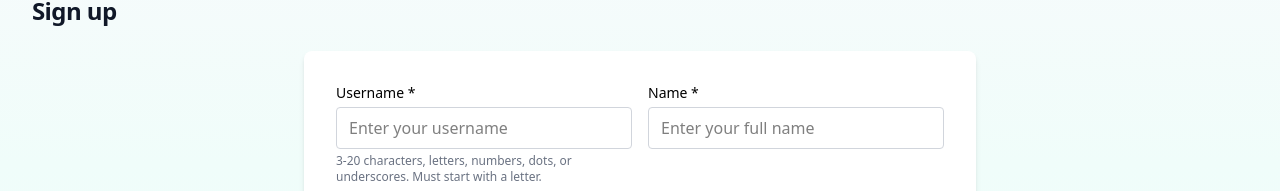
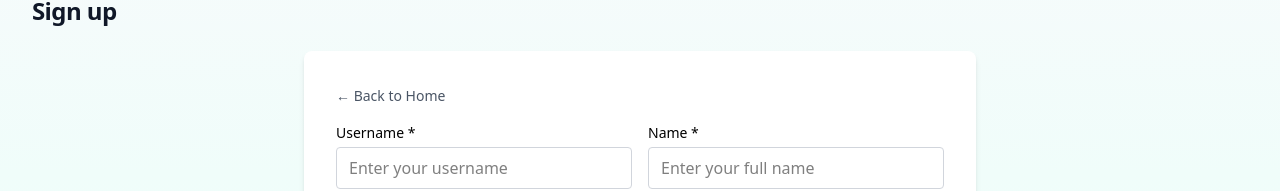
Before and after one commit to oss-slu/TheHealthApp, a React (Vite) app in the folder frontend/: page /auth/signup in a window 1280 px wide. Shown: the part 118-309 px from the top of the page. Built offline with nearby package versions, Linux system fonts and the light colour scheme; no server answers.

Commit message:
Add Back to Home navigation on auth pages (Issue #117)

```diff
--- a/frontend/src/pages/auth/Login.jsx
+++ b/frontend/src/pages/auth/Login.jsx
@@ -1,6 +1,6 @@
 import React, { useMemo, useState } from 'react';
 import { useTranslation } from 'react-i18next';
-import { useNavigate } from 'react-router-dom';
+import { useNavigate, Link } from 'react-router-dom';
 import PageShell from '../../components/PageShell';
 import { useAuth } from '../../hooks/useAuth';
 import { showErrorToast } from '../../lib/toast';
@@ -78,6 +78,11 @@ const Login = ({ onAuthSuccess = () => {} }) => {
     <PageShell title="auth:login" showNav={false}>
       <div className="max-w-md mx-auto">
         <div className="bg-white p-8 rounded-lg shadow-md">
+          <div className="mb-4">
+            <Link to="/" className="inline-flex items-center text-sm text-gray-600 hover:text-black font-medium transition-colors">
+              ← {t('common:backToHome', 'Back to Home')}
+            </Link>
+          </div>
           {error && (
             <div className="mb-4 rounded border border-red-300 bg-red-50 text-red-800 p-3">
               {error}
--- a/frontend/src/pages/auth/Signup.jsx
+++ b/frontend/src/pages/auth/Signup.jsx
@@ -1,6 +1,6 @@
 import React, { useMemo, useState } from 'react';
 import { useTranslation } from 'react-i18next';
-import { useNavigate } from 'react-router-dom';
+import { useNavigate, Link } from 'react-router-dom';
 import PageShell from '../../components/PageShell';
 import { useAuth } from '../../hooks/useAuth';
 import { userHasValidHealthConsent } from '../../lib/consentConstants';
@@ -121,6 +121,11 @@ const Signup = ({ onAuthSuccess = () => {} }) => {
     <PageShell title="auth:signup" showNav={false}>
       <div className="max-w-2xl mx-auto">
         <div className="bg-white p-8 rounded-lg shadow-md">
+          <div className="mb-4">
+            <Link to="/" className="inline-flex items-center text-sm text-gray-600 hover:text-black font-medium transition-colors">
+              ← {t('common:backToHome', 'Back to Home')}
+            </Link>
+          </div>
           {error && (
             <div className="mb-4 rounded border border-red-300 bg-red-50 text-red-800 p-3">
               {error}
```
Also changed, not shown: 2 other files (tests, documents, lock files or other folders).
